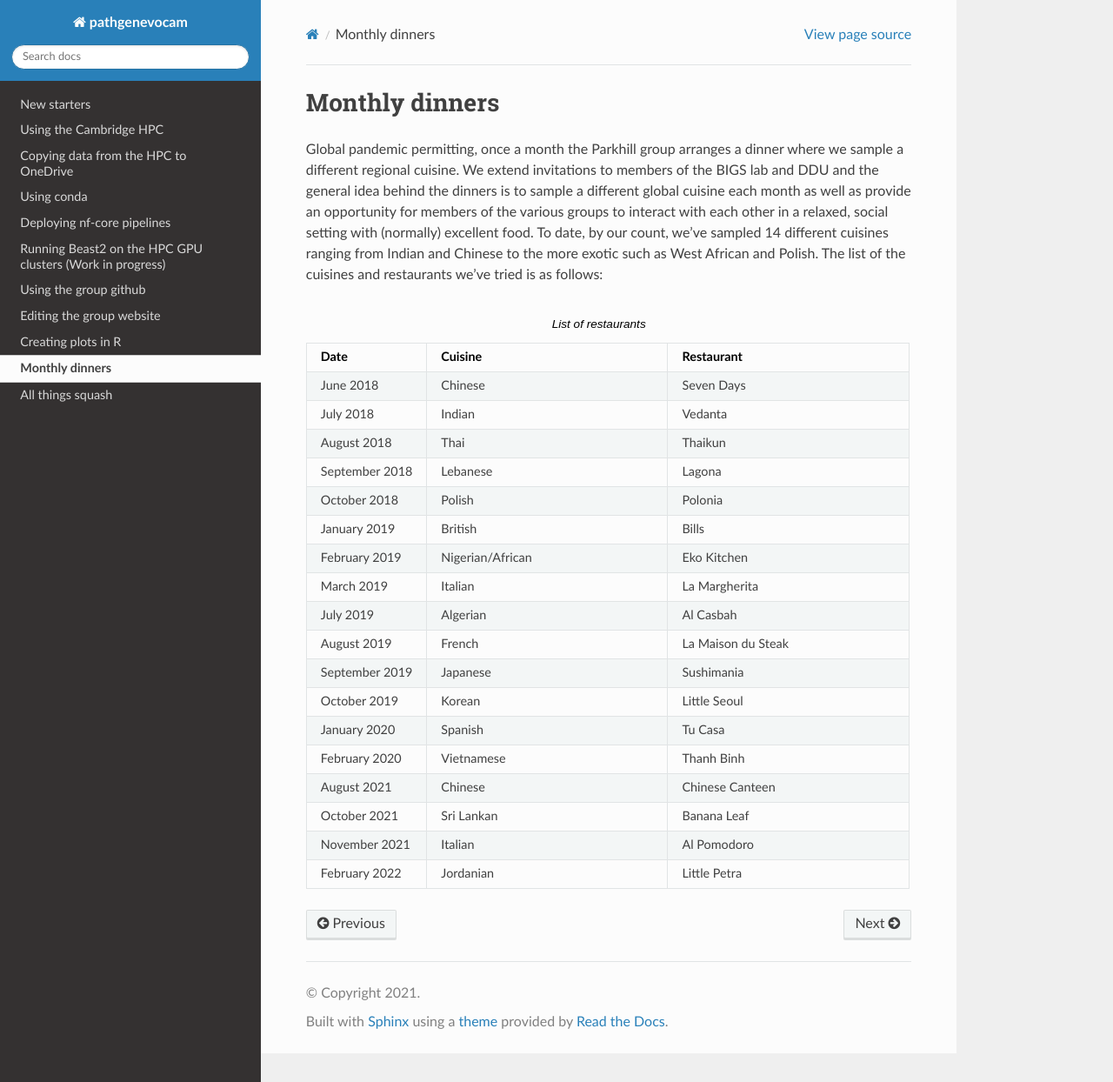
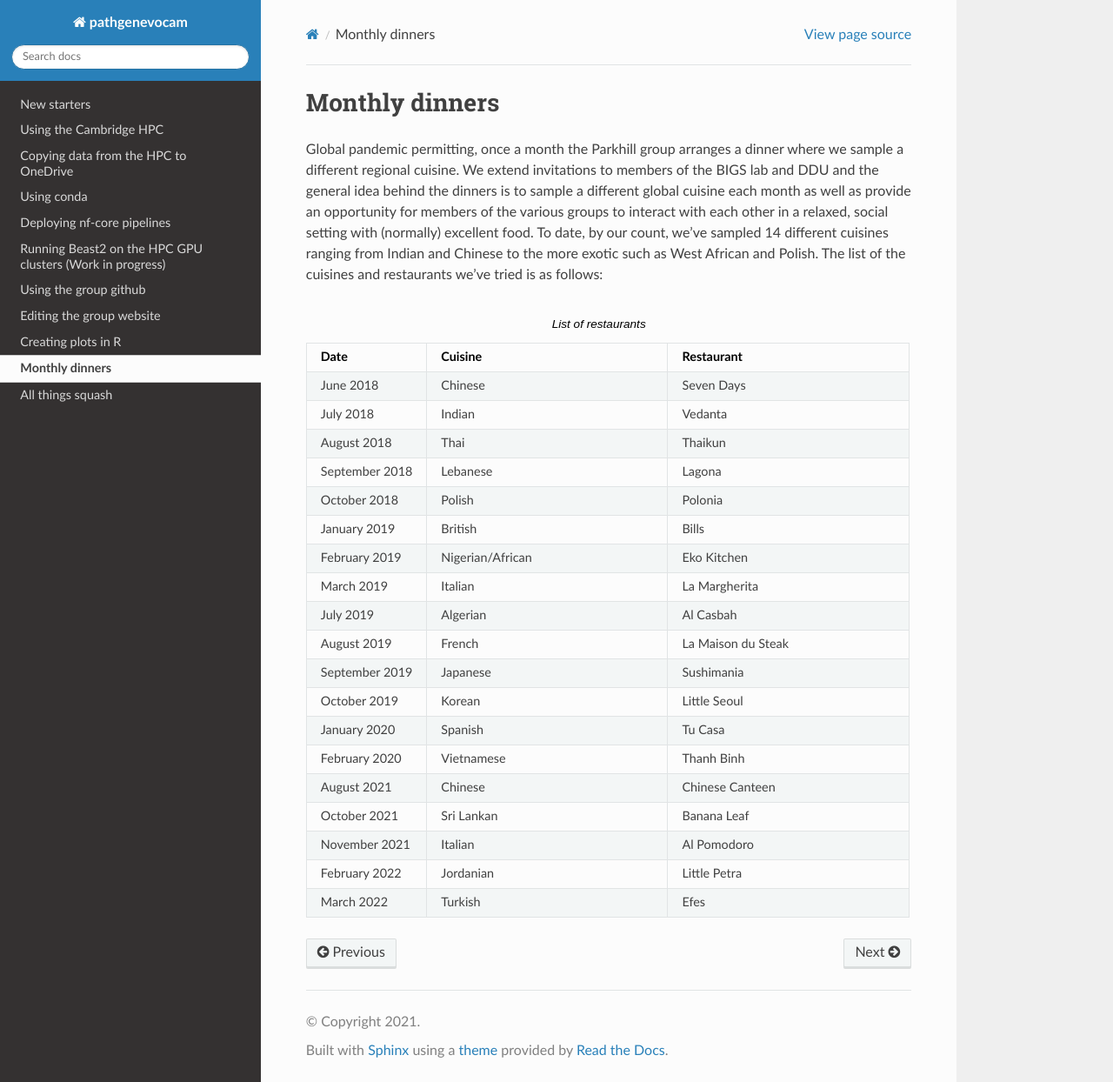
Before and after one commit to pathgenevocam/readthedocs, a Sphinx documentation site: the page built from docs/source/dinners.rst, in a window 1280 px wide and 1244 px high. Shown: the whole window at 87% size. Built offline with Sphinx 7.4.7 and the Read the Docs theme 2.0.0, drawn with Linux system fonts in a browser that asks for light colours.

Commit message:
update dinners page

```diff
--- a/docs/source/dinners.rst
+++ b/docs/source/dinners.rst
@@ -70,3 +70,6 @@ is as follows:
    * - February 2022
      - Jordanian
      - Little Petra
+   * - March 2022
+     - Turkish
+     - Efes
```
Also changed, not shown: 1 other file.
